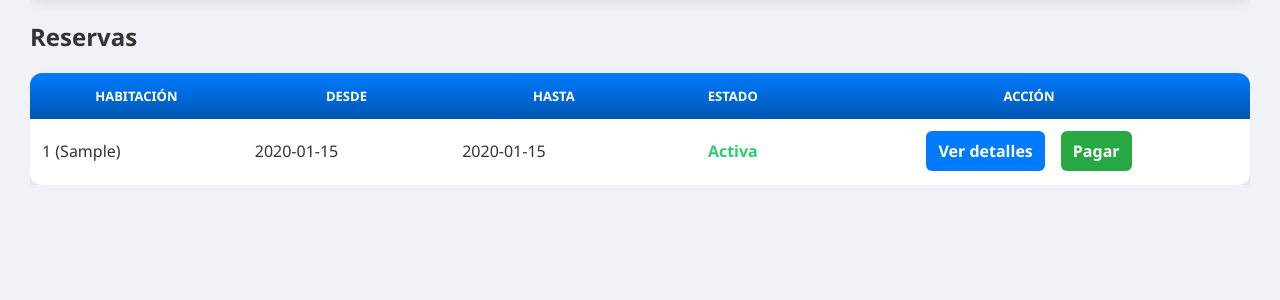
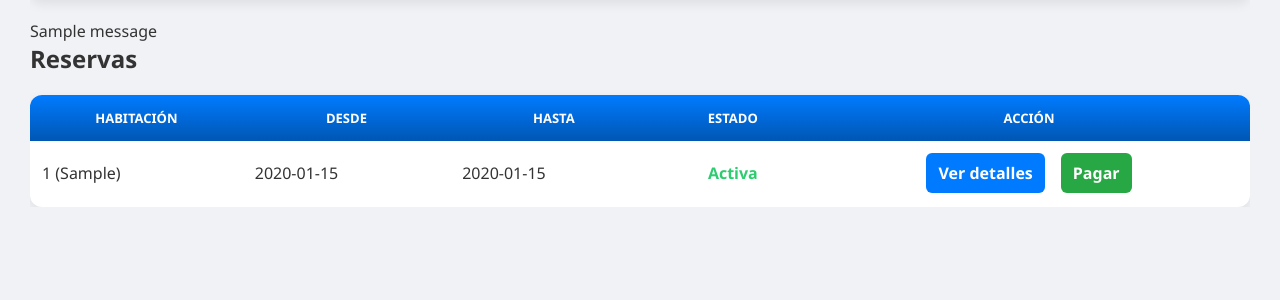
Before and after one commit to Gonzalo-721/Proyecto, a Flask app: page /dashboard_cliente in a window 1280 px wide. Shown: the part 159-459 px from the top of the page. Run offline with Flask 3, Linux system fonts and the light colour scheme; the visitor is signed in with stand-in values (Sample User, id 1); tables that the repository leaves empty hold one stand-in row (values such as "Sample post"); one stand-in notice (Sample message) is shown.

Commit message:
Update dashboard_cliente.html

```diff
--- a/templates/dashboard_cliente.html
+++ b/templates/dashboard_cliente.html
@@ -29,6 +29,18 @@
                 🌙Modo oscuro
             </button>
         </nav>
+
+        {% with messages = get_flashed_messages() %}
+          {% if messages %}
+            <div class="flash-messages">
+              {% for message in messages %}
+                 <div class="flash success">
+                   {{ message }}
+                 </div>
+              {% endfor %}
+            </div>
+          {% endif %}
+        {% endwith %}
 
         <main>
             <h2>Reservas</h2>
```
